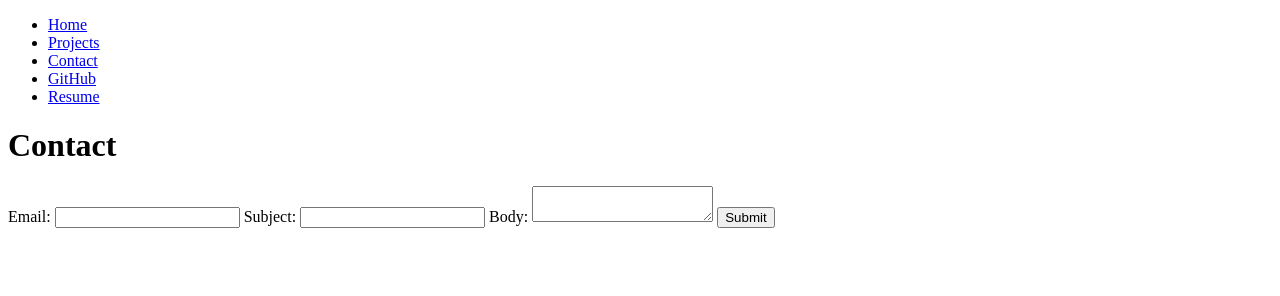
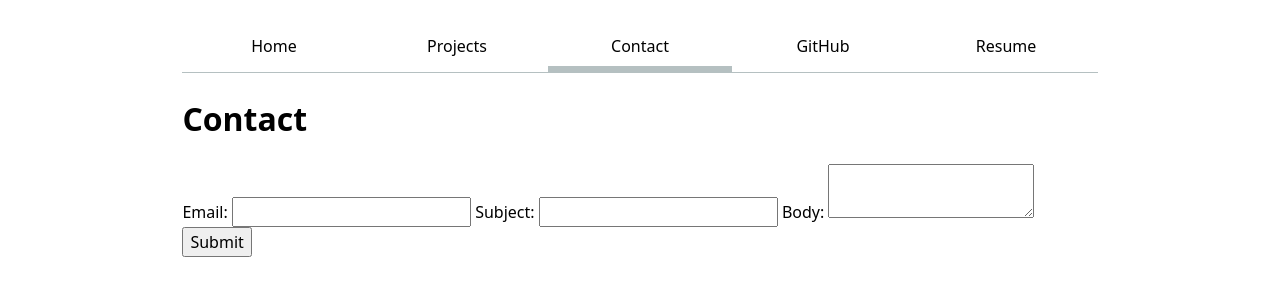
Before and after one commit to suchitbhayani/suchitbhayani.github.io, a plain HTML site: page contact/index.html in a window 1280 px wide. Drawn offline with Linux system fonts and the light colour scheme.

Commit message:
lab 2 step 3.1 done

```diff
--- a/contact/index.html
+++ b/contact/index.html
@@ -4,13 +4,16 @@
     <meta charset="UTF-8">
     <meta name="viewport" content="width=device-width, initial-scale=1.0">
     <title>Contact</title>
+
+    <link rel="stylesheet" href="../style.css"/>
 </head>
 <body>
+
     <nav>
         <ul>
             <li><a href="../index.html">Home</a></li>
             <li><a href="../projects/index.html">Projects</a></li>
-            <li><a href="index.html">Contact</a></li>
+            <li><a href="index.html" class="current">Contact</a></li>
             <li><a href="https://github.com/suchitbhayani" target="_blank">GitHub</a></li>
             <li><a href="../resume/index.html">Resume</a></li>
         </ul>
--- a/style.css
+++ b/style.css
@@ -1,6 +1,45 @@
 body {
-    /* Set line height to 1.5 times the font size
-         and use the OS’s UI font as the website font
-       */
-    font: 100%/1.5 system-ui;
-  }
+  max-width: 100ch;
+  line-height: 1.5;
+  font: 100%/1.5 system-ui;
+  margin-inline: auto;
+  padding: 2ch;
+  accent-color: var(--color-accent);
+}
+
+
+/* navigation */
+
+nav {
+  display: flex;
+  border-bottom: 1px solid oklch(80% 3% 200);
+}
+
+nav ul, nav li {
+  display: contents;
+}
+
+nav li a {
+  flex: 1;
+  text-decoration: none;
+  color: inherit;
+  text-align: center;
+  padding: 0.5em;
+  margin-bottom: auto;
+}
+
+nav li a.current {
+  border-bottom: 0.4em solid oklch(80% 3% 200);
+}
+
+nav li a:hover {
+  border-bottom: 0.4em solid var(--color-accent);
+  background-color: oklch(from var(--color-accent) 95% 5% h)
+}
+
+
+/* contact form */
+
+input, textarea, button {
+  font: inherit;
+}
```
Also changed, not shown: index.html (+2 -4 lines), projects/index.html (+3 -1 lines), resume/index.html (+3 -1 lines).
